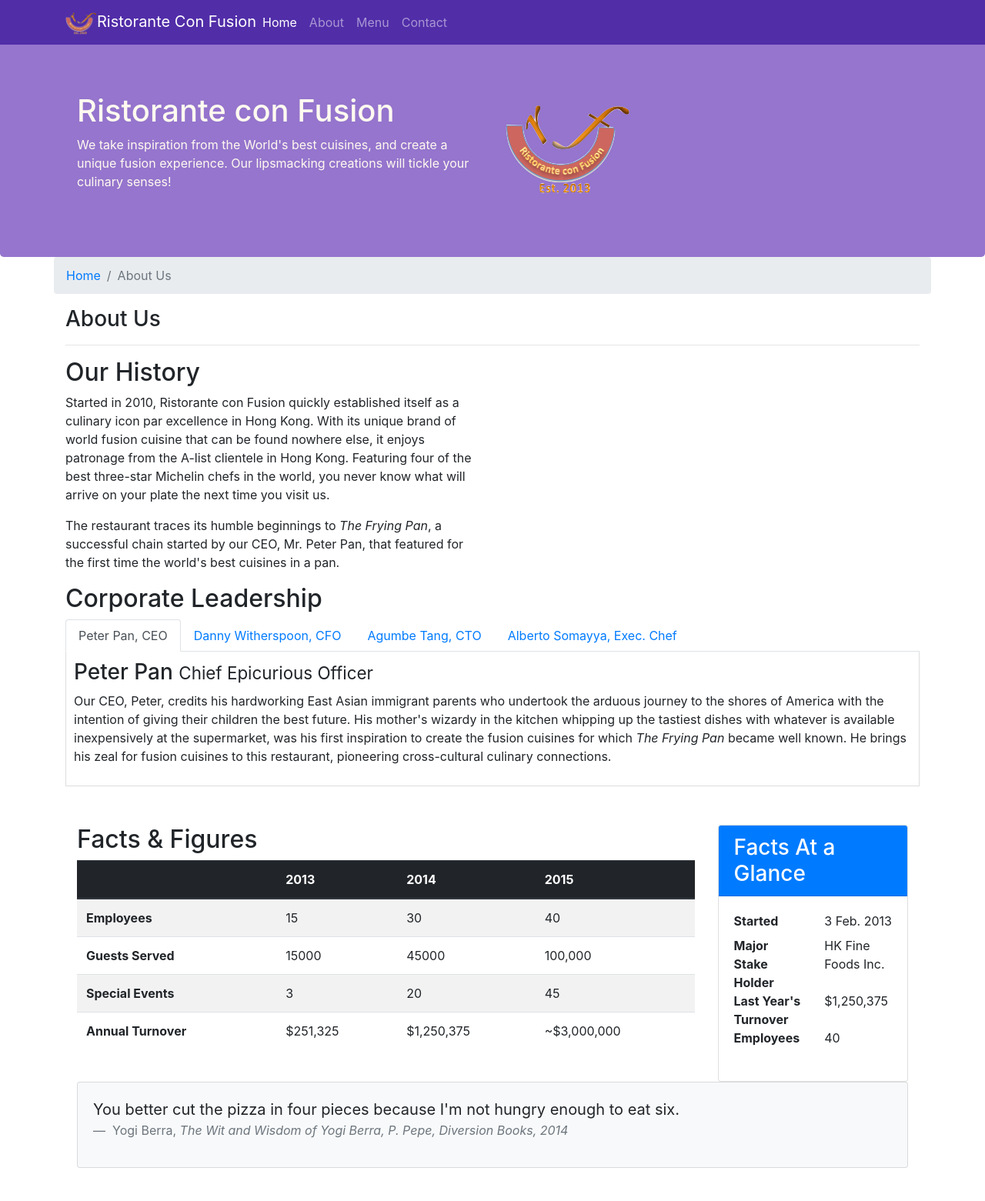
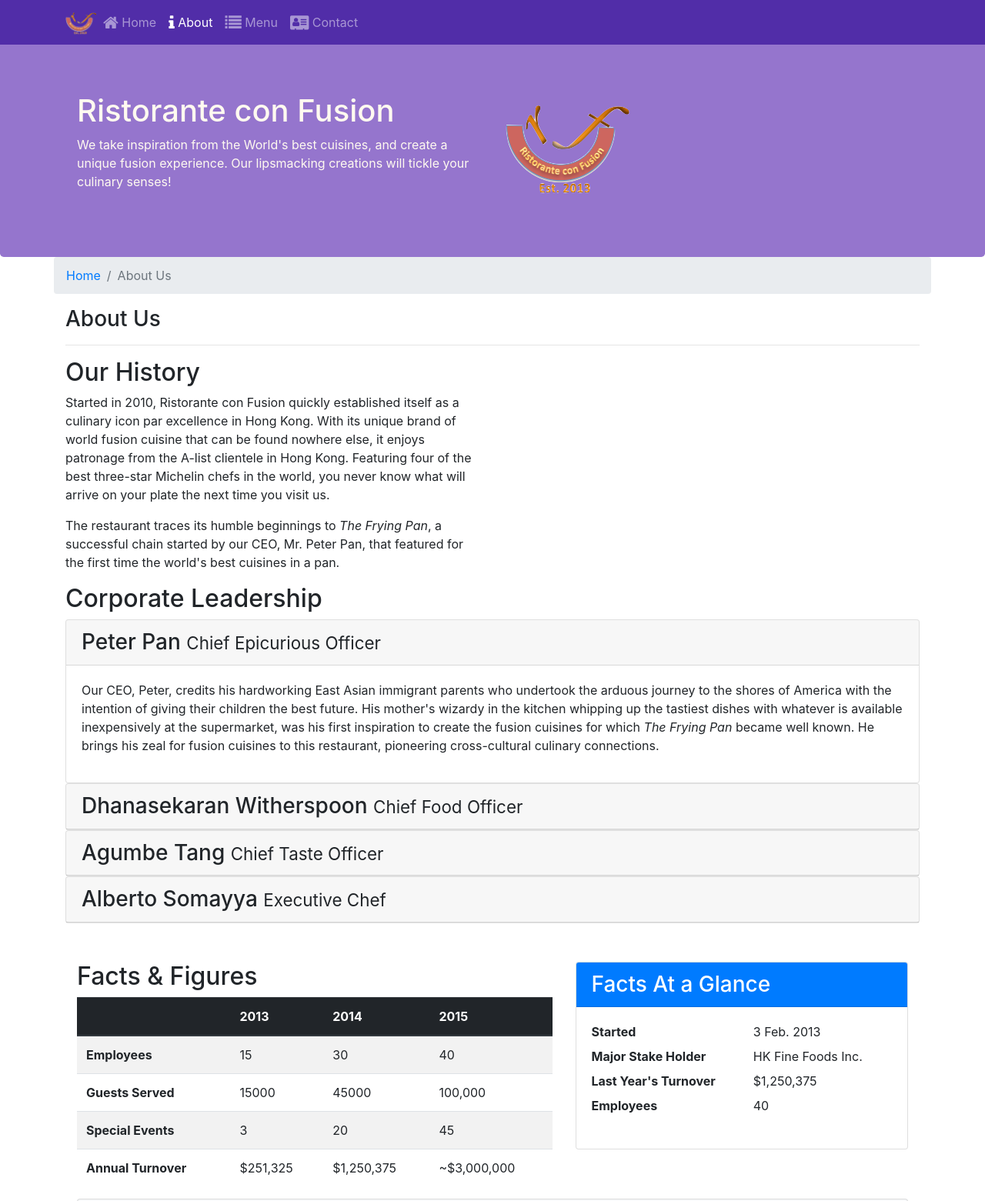
Before and after one commit to nguyenluongtrung/Ex5, a website: page aboutus.html in a window 1280 px wide. Shown: the top 1561 px of the page at 77% size. Drawn offline with nearby package versions, Linux system fonts and the light colour scheme.

Commit message:
Accordion

```diff
--- a/aboutus.html
+++ b/aboutus.html
@@ -27,6 +27,18 @@
 	<body>
 		<nav class="navbar navbar-dark navbar-expand-sm fixed-top">
 			<div class="container">
+				<a class="navbar-brand mr-auto" href="#"><img src="img/logo.png" height="30" width="41"></a>
+                <div class="collapse navbar-collapse" id="Navbar">
+                    <ul class="navbar-nav mr-auto">
+                        <li class="nav-item"><a class="nav-link" href="#"><span class="fa fa-home fa-lg"></span> Home</a></li>
+<li class="nav-item active"><a class="nav-link" href="./aboutus.html"><span class="fa fa-info fa-lg"></span> About</a></li>
+<li class="nav-item"><a class="nav-link" href="#"><span class="fa fa-list fa-lg"></span> Menu</a></li>
+<li class="nav-item"><a class="nav-link" href="./contactus.html"><span class="fa fa-address-card fa-lg"></span> Contact</a></li>
+
+                    </ul>
+                </div>
+
+			</div>
 			<button
 				class="navbar-toggler"
 				type="button"
@@ -35,27 +47,6 @@
 			>
 				<span class="navbar-toggler-icon"></span>
 			</button>
-        <a class="navbar-brand mr-auto" href="#"
-          ><img src="img/logo.png" height="30" width="41" />Ristorante Con
-          Fusion</a
-        >
-        <div class="collapse navbar-collapse" id="Navbar">
-          <ul class="navbar-nav mr-auto">
-            <li class="nav-item active">
-              <a class="nav-link" href="index.html">Home</a>
-            </li>
-            <li class="nav-item">
-              <a class="nav-link" href="./aboutus.html">About</a>
-            </li>
-            <li class="nav-item">
-              <a class="nav-link" href="">Menu</a>
-            </li>
-            <li class="nav-item">
-              <a class="nav-link" href="contactus.html">Contact</a>
-            </li>
-          </ul>
-        </div>
-      </div>
 		</nav>
 		<header class="jumbotron">
 			<div class="container">
@@ -111,41 +102,20 @@
 			<div class="row">
 				<div class="col col-sm col-md">
 					<h2>Corporate Leadership</h2>
-          <ul class="nav nav-tabs">
-            <li class="nav-item">
-              <a
-                class="nav-link active"
-                href="#peter"
-                role="tab"
-                data-toggle="tab"
-                >Peter Pan, CEO</a
-              >
-            </li>
-            <li class="nav-item">
-              <a class="nav-link" href="#danny" role="tab" data-toggle="tab"
-                >Danny Witherspoon, CFO</a
-              >
-            </li>
-            <li class="nav-item">
-              <a class="nav-link" href="#agumbe" role="tab" data-toggle="tab"
-                >Agumbe Tang, CTO</a
-              >
-            </li>
-            <li class="nav-item">
-              <a class="nav-link" href="#alberto" role="tab" data-toggle="tab"
-                >Alberto Somayya, Exec. Chef</a
-              >
-            </li>
-          </ul>
 
-          <div class="tab-content">
-            <div role="tabpanel" class="tab-pane fade show active" id="peter">
 
-                <div>
-                  <h3>Peter Pan <small>Chief Epicurious Officer</small></h3>
+					<div id="accordion">
+						<div class="card">
+							<div class="card-header" role="tab" id="peterhead">
+								<h3 class="mb-0">
+									<a data-toggle="collapse" data-target="#peter">
+										Peter Pan <small>Chief Epicurious Officer</small>
+									</a>
+								</h3>
 							</div>
-                <div class="d-none d-sm-block">
-                  <p>
+							<div class="collapse show" id="peter" data-parent="#accordion">
+								<div class="card-body">
+									<p class="d-none d-sm-block">
 										Our CEO, Peter, credits his hardworking East Asian immigrant
 										parents who undertook the arduous journey to the shores of
 										America with the intention of giving their children the best
@@ -157,17 +127,24 @@
 										restaurant, pioneering cross-cultural culinary connections.
 									</p>
 								</div>
+							</div>
+						</div>
 
-            </div>
-            <div role="tabpanel" class="tab-pane fade show" id="danny">
-
-                <div>
-                  <h3>
+						<div class="card">
+							<div class="card-header" role="tab" id="dannyhead">
+								<h3 class="mb-0">
+									<a
+										class="collapsed"
+										data-toggle="collapse"
+										data-target="#danny"
+									>
 										Dhanasekaran Witherspoon <small>Chief Food Officer</small>
+									</a>
 								</h3>
 							</div>
-                <div class="d-none d-sm-block">
-                  <p>
+							<div class="collapse" id="danny" data-parent="#accordion">
+								<div class="card-body">
+									<p class="d-none d-sm-block">
 										Our CFO, Danny, as he is affectionately referred to by his
 										colleagues, comes from a long established family tradition
 										in farming and produce. His experiences growing up on a farm
@@ -179,15 +156,23 @@
 										>
 									</p>
 								</div>
-
 							</div>
-            <div role="tabpanel" class="tab-pane fade show" id="agumbe">
-
-                <div>
-                  <h3>Agumbe Tang <small>Chief Taste Officer</small></h3>
 						</div>
-                <div class="d-none d-sm-block">
-                  <p>
+						<div class="card">
+							<div class="card-header" role="tab" id="agumbehead">
+								<h3 class="mb-0">
+									<a
+										class="collapsed"
+										data-toggle="collapse"
+										data-target="#agumbe"
+									>
+										Agumbe Tang <small>Chief Taste Officer</small>
+									</a>
+								</h3>
+							</div>
+							<div class="collapse" id="agumbe" data-parent="#accordion">
+								<div class="card-body">
+									<p class="d-none d-sm-block">
 										Blessed with the most discerning gustatory sense, Agumbe,
 										our CTO, personally ensures that every dish that we serve
 										meets his exacting tastes. Our chefs dread the tongue
@@ -196,15 +181,23 @@
 										<em>You click only if you survive my lick.</em>
 									</p>
 								</div>
-
 							</div>
-            <div role="tabpanel" class="tab-pane fade show" id="alberto">
-
-                <div>
-                  <h3>Alberto Somayya <small>Executive Chef</small></h3>
 						</div>
-                <div class="d-none d-sm-block">
-                  <p>
+						<div class="card">
+							<div class="card-header" role="tab" id="albertohead">
+								<h3 class="mb-0">
+									<a
+										class="collapsed"
+										data-toggle="collapse"
+										data-target="#alberto"
+									>
+										Alberto Somayya <small>Executive Chef</small>
+									</a>
+								</h3>
+							</div>
+							<div class="collapse" id="alberto" data-parent="#accordion">
+								<div class="card-body">
+									<p class="d-none d-sm-block">
 										Award winning three-star Michelin chef with wide
 										International experience having worked closely with whos-who
 										in the culinary world, he specializes in creating
@@ -215,13 +208,13 @@
 										>
 									</p>
 								</div>
-
+							</div>
 						</div>
 					</div>
 				</div>
 			</div>
 			<div class="row row-content">
-        <div class="col-12 col-sm-9">
+				<div class="col-12 col-sm-7">
 					<h2>Facts &amp; Figures</h2>
 					<div class="table-responsive">
 						<table class="table table-striped">
@@ -262,7 +255,7 @@
 						</table>
 					</div>
 				</div>
-        <div class="col-12 col-sm-3">
+				<div class="col-12 col-sm-5">
 					<div class="card">
 						<h3 class="card-header bg-primary text-white">Facts At a Glance</h3>
 						<div class="card-body">
```
Lines whose indentation alone changed are shown as unchanged.
